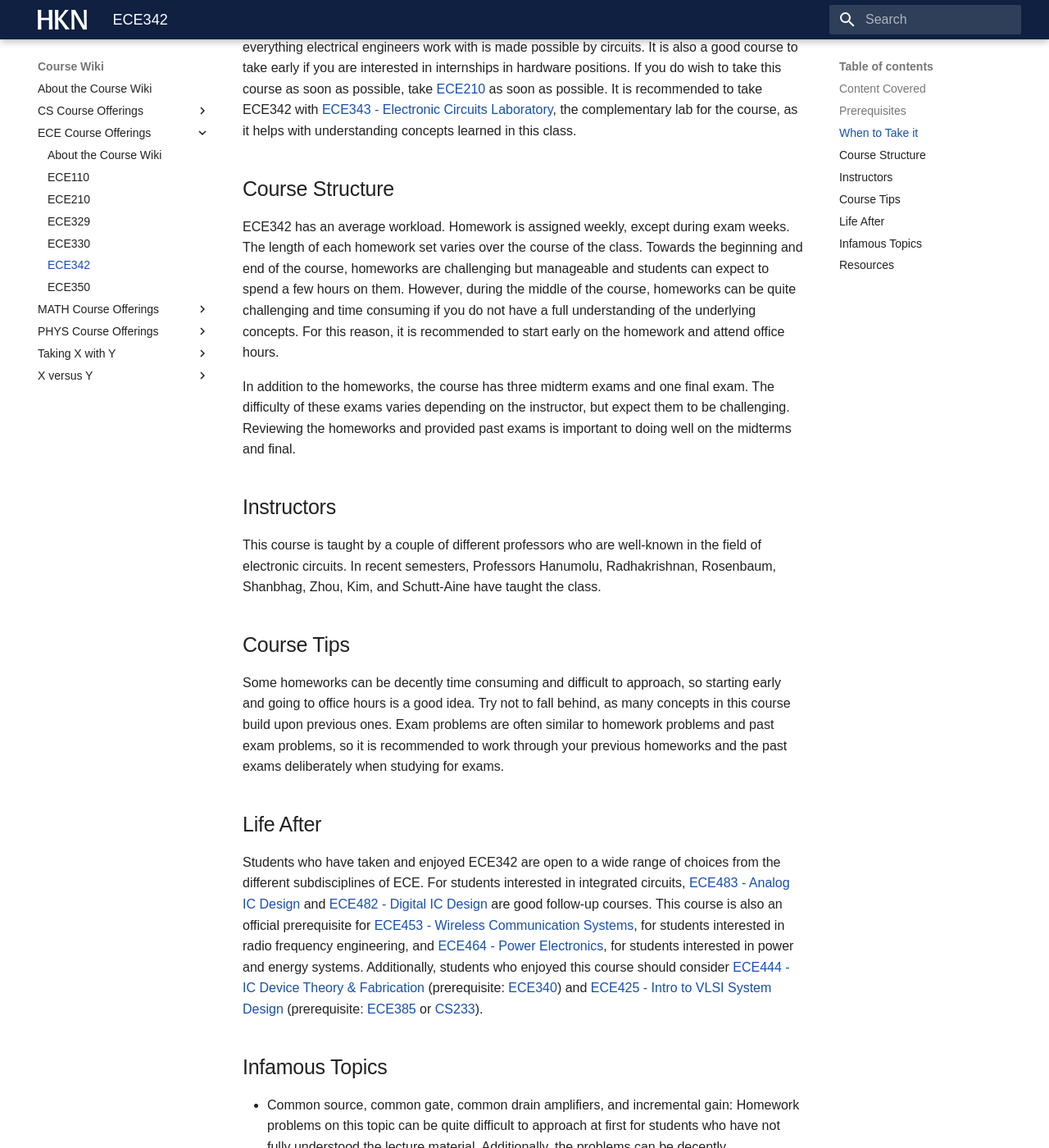
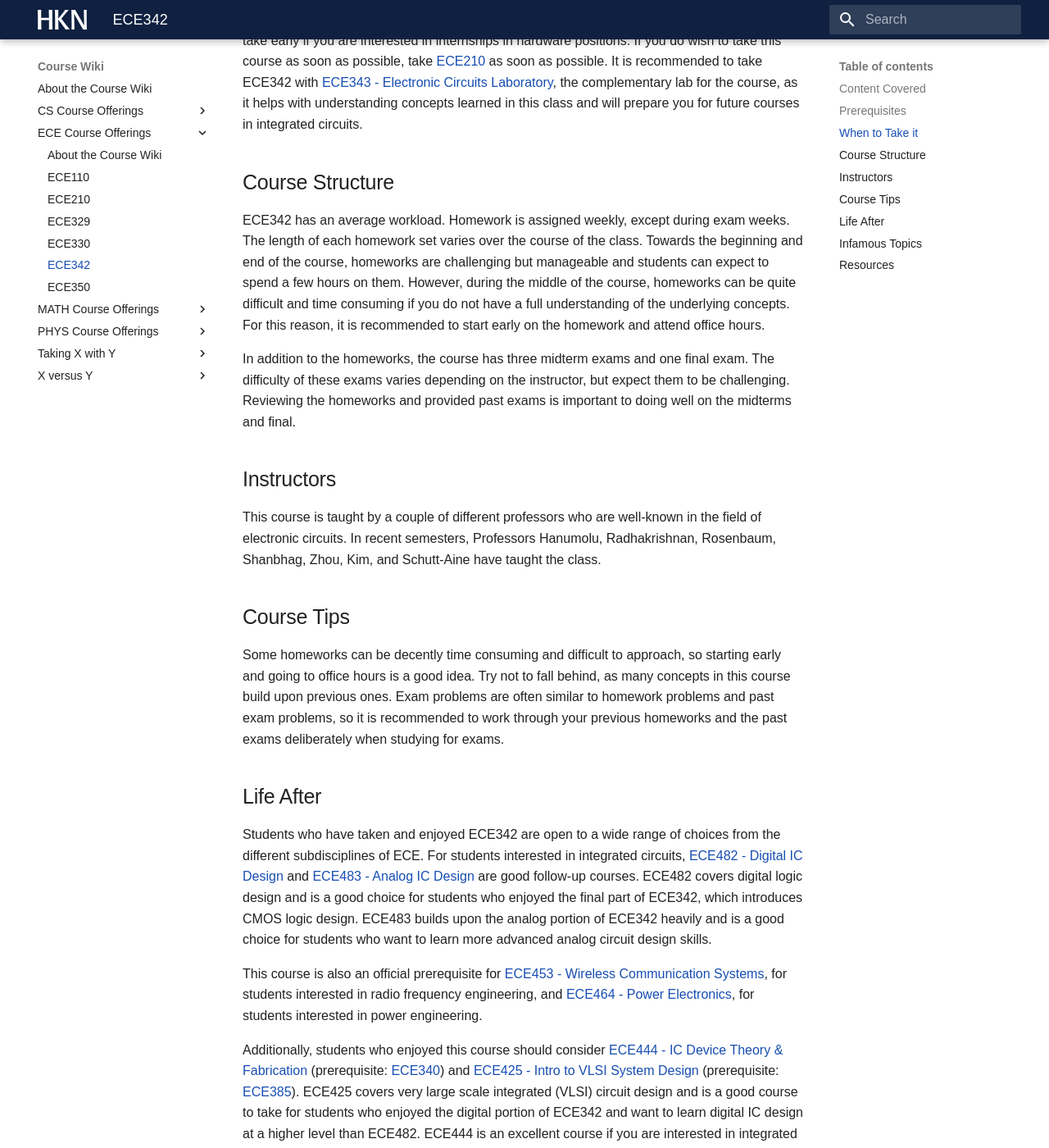
Before and after one commit to hkn-alpha/wiki, an MkDocs documentation site: the page built from docs/Course Wiki/ECE Course Offerings/ECE342.md, in a window 1280 px wide and 1400 px high, scrolled down 1515 px. Shown: the whole window at 82% size. Built offline with MkDocs 1.6.1 and Material for MkDocs 9.7.7, drawn with Linux system fonts in a browser that asks for light colours; some web fonts are replaced; some of the changed text lies outside the part shown.

Commit message:
Updated ECE342.md and addressed comments

```diff
--- a/docs/Course Wiki/ECE Course Offerings/ECE342.md
+++ b/docs/Course Wiki/ECE Course Offerings/ECE342.md
@@ -26,11 +25,11 @@ The only official prerequisite is [ECE210](ECE210.md).  Concepts such as diode,
 
 ## When to Take it
 
-Take this course to satisfy the 3 out of 5 criteria, or if you have an interest in integrated circuits.  ECE342 is a fundamental course for just about any area of electrical engineering as nearly everything electrical engineers work with is made possible by circuits. It is also a good course to take early if you are interested in internships in hardware positions.  If you do wish to take this course as soon as possible, take [ECE210](ECE210.md) as soon as possible.  It is recommended to take ECE342 with [ECE343 - Electronic Circuits Laboratory](ECE343.md), the complementary lab for the course, as it helps with understanding concepts learned in this class.
+Take this course to satisfy the 3 out of 5 criteria, or if you have an interest in integrated circuits.  ECE342 is a fundamental course for just about any area of electrical engineering as nearly everything electrical engineers work with is made possible by circuits. It is also a good course to take early if you are interested in internships in hardware positions.  If you do wish to take this course as soon as possible, take [ECE210](ECE210.md) as soon as possible.  It is recommended to take ECE342 with [ECE343 - Electronic Circuits Laboratory](ECE343.md), the complementary lab for the course, as it helps with understanding concepts learned in this class and will prepare you for future courses in integrated circuits.
 
 ## Course Structure
 
-ECE342 has an average workload.  Homework is assigned weekly, except during exam weeks.  The length of each homework set varies over the course of the class.  Towards the beginning and end of the course, homeworks are challenging but manageable and students can expect to spend a few hours on them.  However, during the middle of the course, homeworks can be quite challenging and time consuming if you do not have a full understanding of the underlying concepts.  For this reason, it is recommended to start early on the homework and attend office hours.
+ECE342 has an average workload.  Homework is assigned weekly, except during exam weeks.  The length of each homework set varies over the course of the class.  Towards the beginning and end of the course, homeworks are challenging but manageable and students can expect to spend a few hours on them.  However, during the middle of the course, homeworks can be quite difficult and time consuming if you do not have a full understanding of the underlying concepts.  For this reason, it is recommended to start early on the homework and attend office hours.
 
 In addition to the homeworks, the course has three midterm exams and one final exam.  The difficulty of these exams varies depending on the instructor, but expect them to be challenging.  Reviewing the homeworks and provided past exams is important to doing well on the midterms and final.
 
@@ -44,10 +43,14 @@ Some homeworks can be decently time consuming and difficult to approach, so star
 
 ## Life After
 
-Students who have taken and enjoyed ECE342 are open to a wide range of choices from the different subdisciplines of ECE.  For students interested in integrated circuits, [ECE483 - Analog IC Design](ECE483.md) and [ECE482 - Digital IC Design](ECE482.md) are good follow-up courses.  This course is also an official prerequisite for [ECE453 - Wireless Communication Systems](ECE453.md), for students interested in radio frequency engineering, and [ECE464 - Power Electronics](ECE464.md), for students interested in power and energy systems.  Additionally, students who enjoyed this course should consider [ECE444 - IC Device Theory & Fabrication](ECE444.md) (prerequisite: [ECE340](ECE340.md)) and [ECE425 - Intro to VLSI System Design](ECE425.md) (prerequisite: [ECE385](ECE385.md) or [CS233](../CS%20Course%20Offerings/CS233.md)).
+Students who have taken and enjoyed ECE342 are open to a wide range of choices from the different subdisciplines of ECE.  For students interested in integrated circuits, [ECE482 - Digital IC Design](ECE482.md) and [ECE483 - Analog IC Design](ECE483.md) are good follow-up courses.  ECE482 covers digital logic design and is a good choice for students who enjoyed the final part of ECE342, which introduces CMOS logic design.  ECE483 builds upon the analog portion of ECE342 heavily and is a good choice for students who want to learn more advanced analog circuit design skills.
+
+This course is also an official prerequisite for [ECE453 - Wireless Communication Systems](ECE453.md), for students interested in radio frequency engineering, and [ECE464 - Power Electronics](ECE464.md), for students interested in power engineering.
+
+Additionally, students who enjoyed this course should consider [ECE444 - IC Device Theory & Fabrication](ECE444.md) (prerequisite: [ECE340](ECE340.md)) and [ECE425 - Intro to VLSI System Design](ECE425.md) (prerequisite: [ECE385](ECE385.md)).  ECE425 covers very large scale integrated (VLSI) circuit design and is a good course to take for students who enjoyed the digital portion of ECE342 and want to learn digital IC design at a higher level than ECE482.  ECE444 is an excellent course if you are interested in integrated circuits in general and wish to fabricate your own IC.
 
 ## Infamous Topics
 
-- Common source, common gate, common drain amplifiers, and incremental gain: Homework problems on this topic can be quite difficult to approach at first for students who have not fully understood the lecture material.  Additionally, the problems can be decently computationally heavy.
+- Incremental gain, output impedance of MOS amplifiers: Homework problems on this topic can be quite difficult to approach at first for students who have not fully understood the lecture material.  Additionally, the problems can be decently computationally heavy.
 
 ## Resources
```
Also changed, not shown: other parts of docs/Course Wiki/ECE Course Offerings/ECE342.md (+0 -1 lines).
